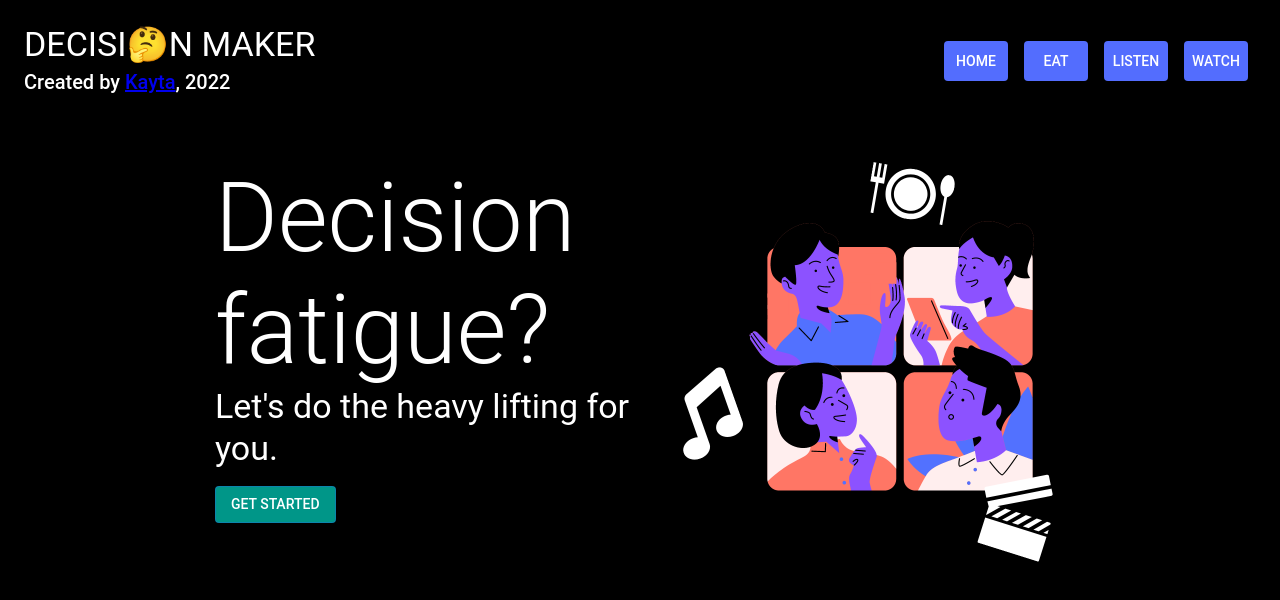
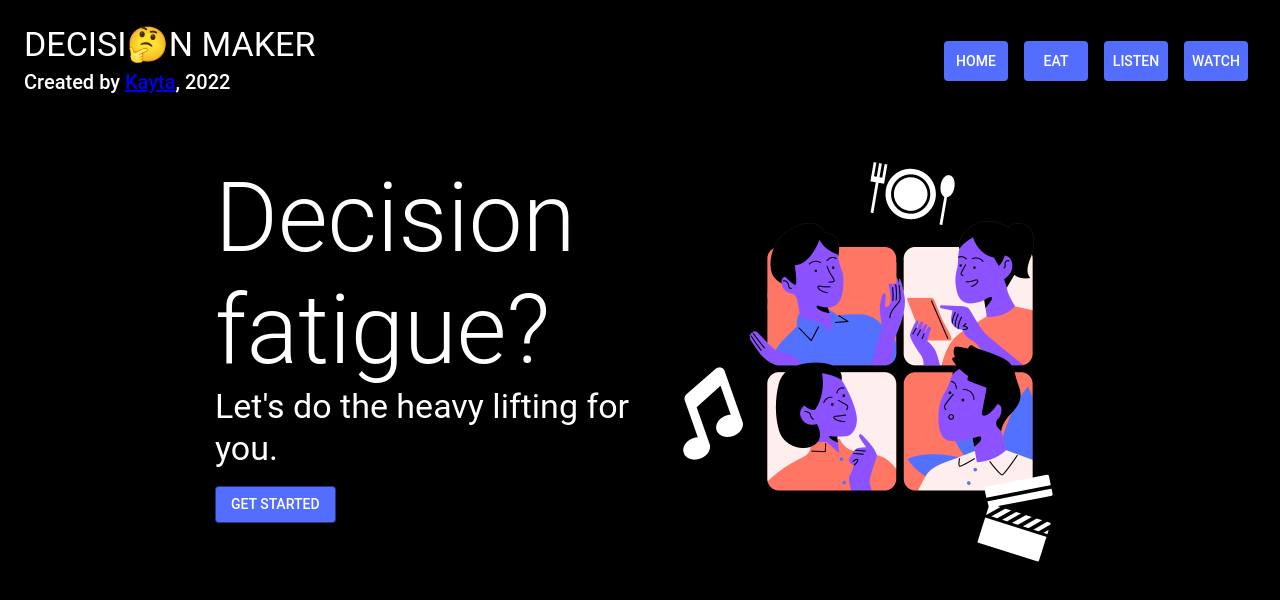
Before and after one commit to kaytawho/decision-maker, a React (Create React App) app in the folder frontend/: page / in a window 1280 px wide. Shown: the top 600 px of the page. Built offline with nearby package versions, Linux system fonts and the light colour scheme.

Commit message:
mui theme tweaks

```diff
--- a/frontend/src/App.tsx
+++ b/frontend/src/App.tsx
@@ -63,10 +63,10 @@ function App() {
     <div>
       <ThemeProvider theme={theme}>
           <CssBaseline>
-            <AppBar position="static" color="default" sx={{ color: 'white'}}>
-              <Toolbar sx={{ flexWrap: 'wrap', backgroundColor: 'black', padding: 3}}>
-                  <Typography variant="h4" color="inherit" noWrap sx={{ flexGrow: 1 }}> DECISI🤔N MAKER
-                      <Typography variant="h6">Created by <a href="https://github.com/kaytawho">Kayta</a>, 2022</Typography>
+            <AppBar position="static" sx={{ color: 'white'}}>
+              <Toolbar sx={{ flexWrap: 'wrap', padding: 3}}>
+                  <Typography variant="h4" noWrap sx={{ flexGrow: 1 }}> DECISI🤔N MAKER
+                      <Typography variant="h6">Created by <a href="https://github.com/kaytawho" target="_blank">Kayta</a>, 2022</Typography>
                   </Typography>
                   <Button variant="contained" href="/" sx={{ p: 1, m: 1 }} style={{ backgroundColor: '#536DFE' }}>Home</Button>
                     <Button variant="contained" href="/decide-food" sx={{ p: 1, m: 1 }} style={{ backgroundColor: '#536DFE' }}>Eat</Button>
--- a/frontend/src/components/DecideMusicPage.tsx
+++ b/frontend/src/components/DecideMusicPage.tsx
@@ -30,7 +30,7 @@ export function DecideMusic() {
                                         sx={{ mt: 2 }}
                                         style={{ backgroundColor: '#536DFE' }}
                                         variant="contained"
-                                            onClick={(event: any) => {
+                                        onClick={(event: any) => {
                                                 setCurrentMusicQuery(musicQuery)
                                     }}>Decide</Button>
                         </FormControl>
--- a/frontend/src/components/HomePage.tsx
+++ b/frontend/src/components/HomePage.tsx
@@ -1,6 +1,5 @@
 import Paper from '@mui/material/Paper';
 import { Button, Grid, Typography } from "@mui/material";
-import { textAlign } from '@mui/system';
 
 
 export function Home() {
@@ -8,10 +7,10 @@ export function Home() {
         <div>
             <Paper>
                 <Grid container padding={5} justifyContent="center">
-                    <Grid item sx={{ height: "50%", width: 450 }}>
+                    <Grid item sx={{ height: "100%", width: 450 }}>
                         <Typography variant="h1" textAlign="left">Decision fatigue?</Typography>
                             <Typography variant="h4" textAlign="left">Let's do the heavy lifting for you.</Typography>
-                                    <Button variant="outlined" href="/decide-food" sx={{ mt: 2, backgroundColor: '#009688', color: 'white' }}>Get started </Button>
+                                    <Button variant="outlined" href="/decide-food" sx={{ mt: 2 , backgroundColor: 'primary.light', color: 'white' }}>Get started </Button>
                                         </Grid>
                                             <Grid item sx={{ height: "50%", width: 400, alignItems: 'center'}} >
                                                 <img src={require("./static/people-decisions.png")} alt="illustration of four people" width="400" height="400" />
--- a/frontend/src/components/ShowFood.tsx
+++ b/frontend/src/components/ShowFood.tsx
@@ -1,5 +1,5 @@
 import { ThemeProvider } from "@emotion/react";
-import { Button, Card, CardActions, CardContent, CardMedia, CircularProgress, Icon, Typography } from "@mui/material";
+import { Button, Card, CardActions, CardContent, CardMedia, CircularProgress, Typography } from "@mui/material";
 import { Box } from "@mui/system";
 import axios from "axios";
 import { useEffect, useState } from "react";
--- a/frontend/src/components/ShowMovie.tsx
+++ b/frontend/src/components/ShowMovie.tsx
@@ -1,5 +1,5 @@
 import { ThemeProvider } from "@emotion/react";
-import { Button, Card, CardActions, CardContent, CardMedia, CircularProgress, Icon, Typography } from "@mui/material";
+import { Button, Card, CardActions, CardContent, CardMedia, CircularProgress, Typography } from "@mui/material";
 import { Box } from "@mui/system";
 import { useEffect, useState } from "react";
 import axios from "axios";
@@ -26,7 +26,7 @@ export function ShowMovie(props: MovieQueryProps) {
         if (props.movieQuery !== '') {
             getMovie()
     }
-}, [props.movieQuery]);
+    }, [props.movieQuery]);
 
     return (
         <div>
--- a/frontend/src/components/Theme.tsx
+++ b/frontend/src/components/Theme.tsx
@@ -1,19 +1,49 @@
 import { createTheme } from "@mui/material";
 
 
+// const theme = createTheme({
+//     palette: {
+//         background: {
+//         default: 'black',
+//         paper: 'black',
+//         },
+//         secondary: {
+//             main: '#536DFE',
+//         },
+//         text: {
+//             primary: '#FFFFFF',
+//             secondary: '#OOOOOO'
+//         },
+//     },
+//     typography: {
+//         fontFamily: 'Avenir Next, Roboto,"Helvetica Neue",Arial,sans-serif',
+//     }
+// });
+
+// export default theme;
+
+
+/// New theme
 const theme = createTheme({
     palette: {
-        background: {
-        default: 'black',
-        paper: 'black',
-        },
-        secondary: {
-            main: '#536DFE',
-        },
-        text: {
-            primary: '#FFFFFF',
-            secondary: '#OOOOOO'
-        },
+    primary: {
+        main: '#000000',
+        light: '#536dfe',
+        dark: '#7022f1',
+    },
+    secondary: {
+        main: '#0b00f5',
+        light: '#2a21ef',
+    },
+    background: {
+        default: '#000000',
+        paper: '#000000',
+    },
+    text: {
+        primary: '#ffffff',
+        secondary: '#000000',
+    },
+    divider: '#ffffff',
     },
     typography: {
         fontFamily: 'Avenir Next, Roboto,"Helvetica Neue",Arial,sans-serif',
```
